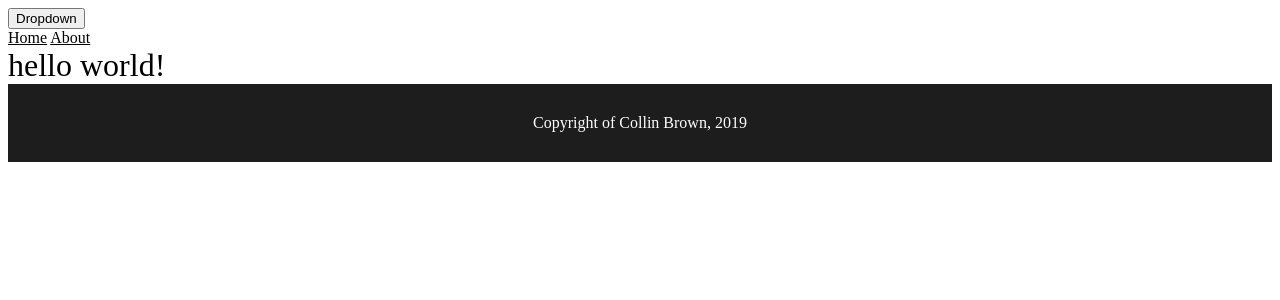
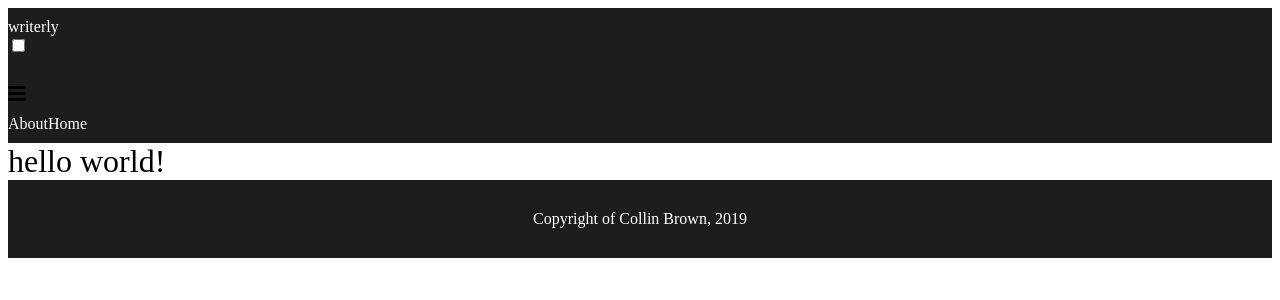
Before and after one commit to collinbrownwriting/writerly, a Jekyll site: the page built from index.html, in a window 1280 px wide. Shown: the top 300 px of the page. Built offline with Jekyll 4.4.1, drawn with Linux system fonts in a browser that asks for light colours.

Commit message:
Test Nav - Borrowed from Minima

```diff
--- a/_includes/navigation.html
+++ b/_includes/navigation.html
@@ -1,7 +1,30 @@
-<div class="dropdown">
-  <button class="dropbtn">Dropdown</button>
-  <div class="dropdown-content">
-    <a href="{{site.baseurl}}/">Home</a>
-  <a href="{{site.baseurl}}/about.html/">About</a>
+<header class="site-header">
+  <div class="wrapper">
+    {%- assign default_paths = site.pages | map: "path" -%}
+    {%- assign page_paths = site.header_pages | default: default_paths -%}
+    {%- assign titles_size = site.pages | map: 'title' | join: '' | size -%}
+    <a class="site-title" rel="author" href="{{ "/" | relative_url }}">{{ site.title | escape }}</a>
+
+    {%- if titles_size > 0 -%}
+      <nav class="site-nav">
+        <input type="checkbox" id="nav-trigger" class="nav-trigger" />
+        <label for="nav-trigger">
+          <span class="menu-icon">
+            <svg viewBox="0 0 18 15" width="18px" height="15px">
+              <path d="M18,1.484c0,0.82-0.665,1.484-1.484,1.484H1.484C0.665,2.969,0,2.304,0,1.484l0,0C0,0.665,0.665,0,1.484,0 h15.032C17.335,0,18,0.665,18,1.484L18,1.484z M18,7.516C18,8.335,17.335,9,16.516,9H1.484C0.665,9,0,8.335,0,7.516l0,0 c0-0.82,0.665-1.484,1.484-1.484h15.032C17.335,6.031,18,6.696,18,7.516L18,7.516z M18,13.516C18,14.335,17.335,15,16.516,15H1.484 C0.665,15,0,14.335,0,13.516l0,0c0-0.82,0.665-1.483,1.484-1.483h15.032C17.335,12.031,18,12.695,18,13.516L18,13.516z"/>
+            </svg>
+          </span>
+        </label>
+
+        <div class="trigger">
+          {%- for path in page_paths -%}
+            {%- assign my_page = site.pages | where: "path", path | first -%}
+            {%- if my_page.title -%}
+            <a class="page-link" href="{{ my_page.url | relative_url }}">{{ my_page.title | escape }}</a>
+            {%- endif -%}
+          {%- endfor -%}
+        </div>
+      </nav>
+    {%- endif -%}
   </div>
-</div>
+</header>
```
